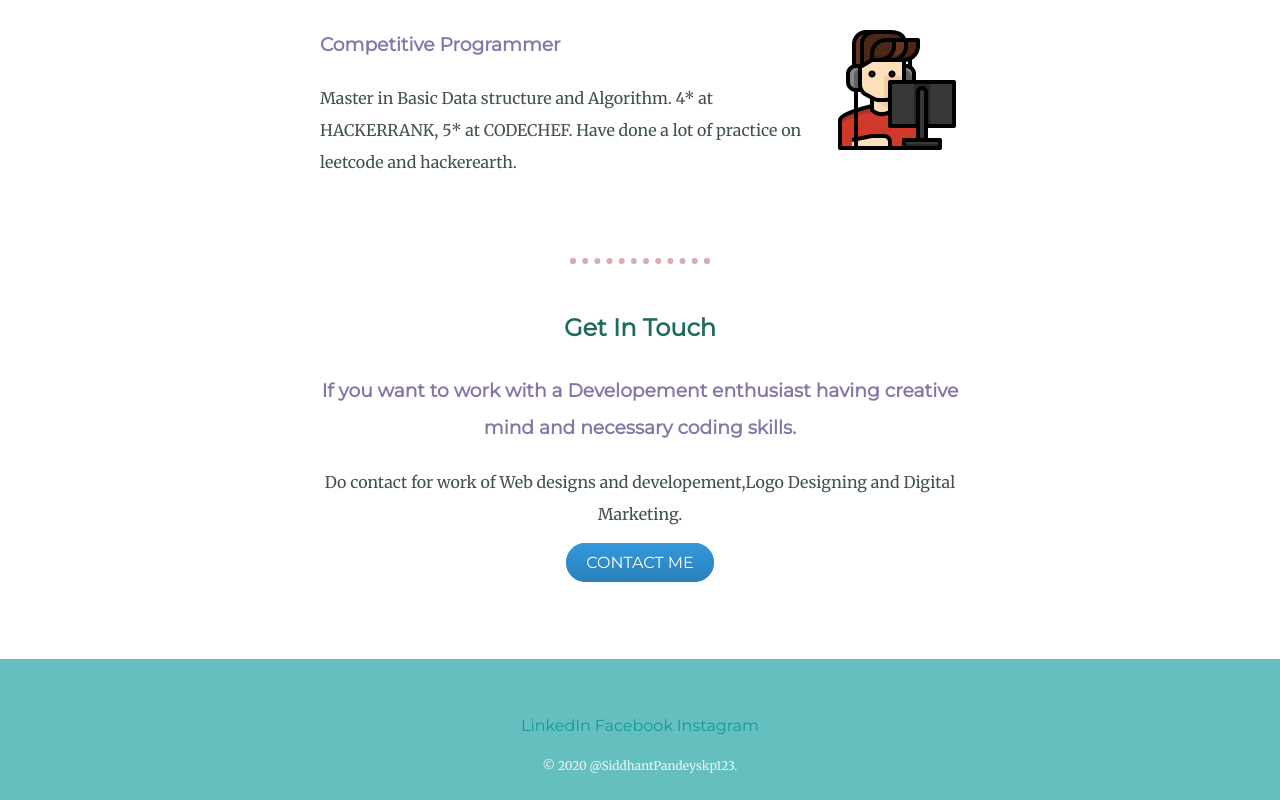
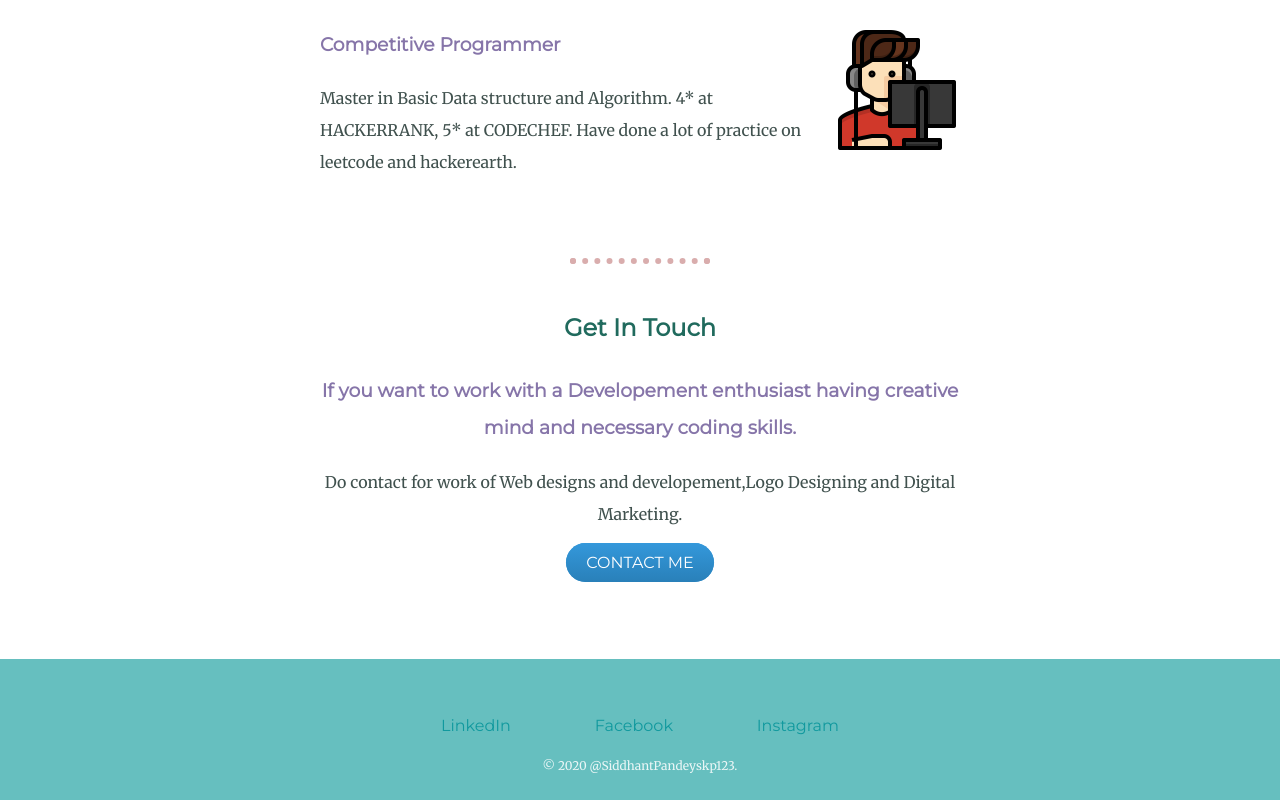
Before and after one commit to Siddhant79/cv2, a plain HTML site: page index.html in a window 1280 px wide. Shown: the part 1680-2480 px from the top of the page. Drawn offline with Linux system fonts and the light colour scheme.

Commit message:
Update styles.css

```diff
--- a/css/styles.css
+++ b/css/styles.css
@@ -137,7 +137,7 @@ a{
   color:#EAF6F6;
   font-size: .75rem;
 }
-footer-link{
+.footer-link{
 padding:20px;
   margin:10px 20px 10px 20px;
 }
```
